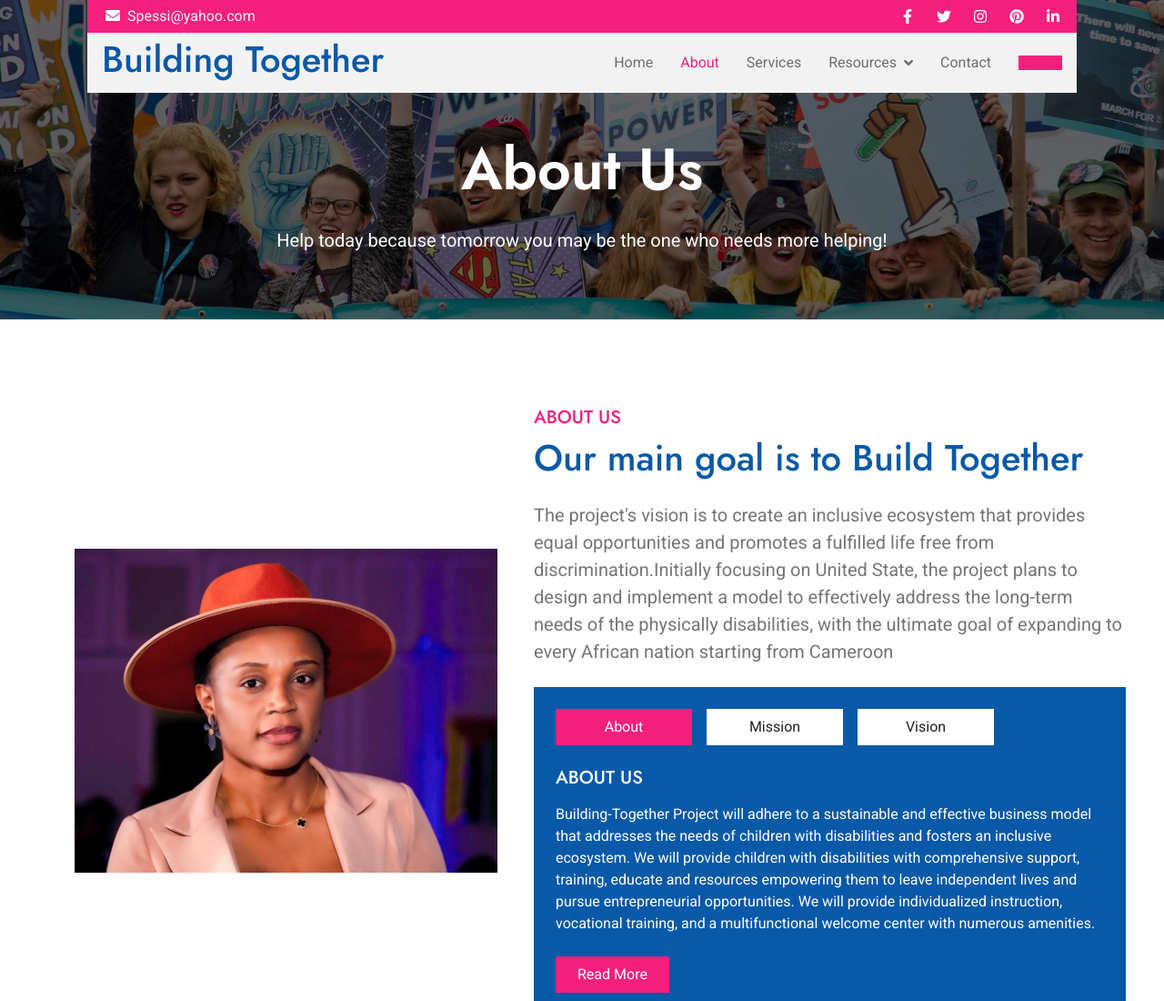
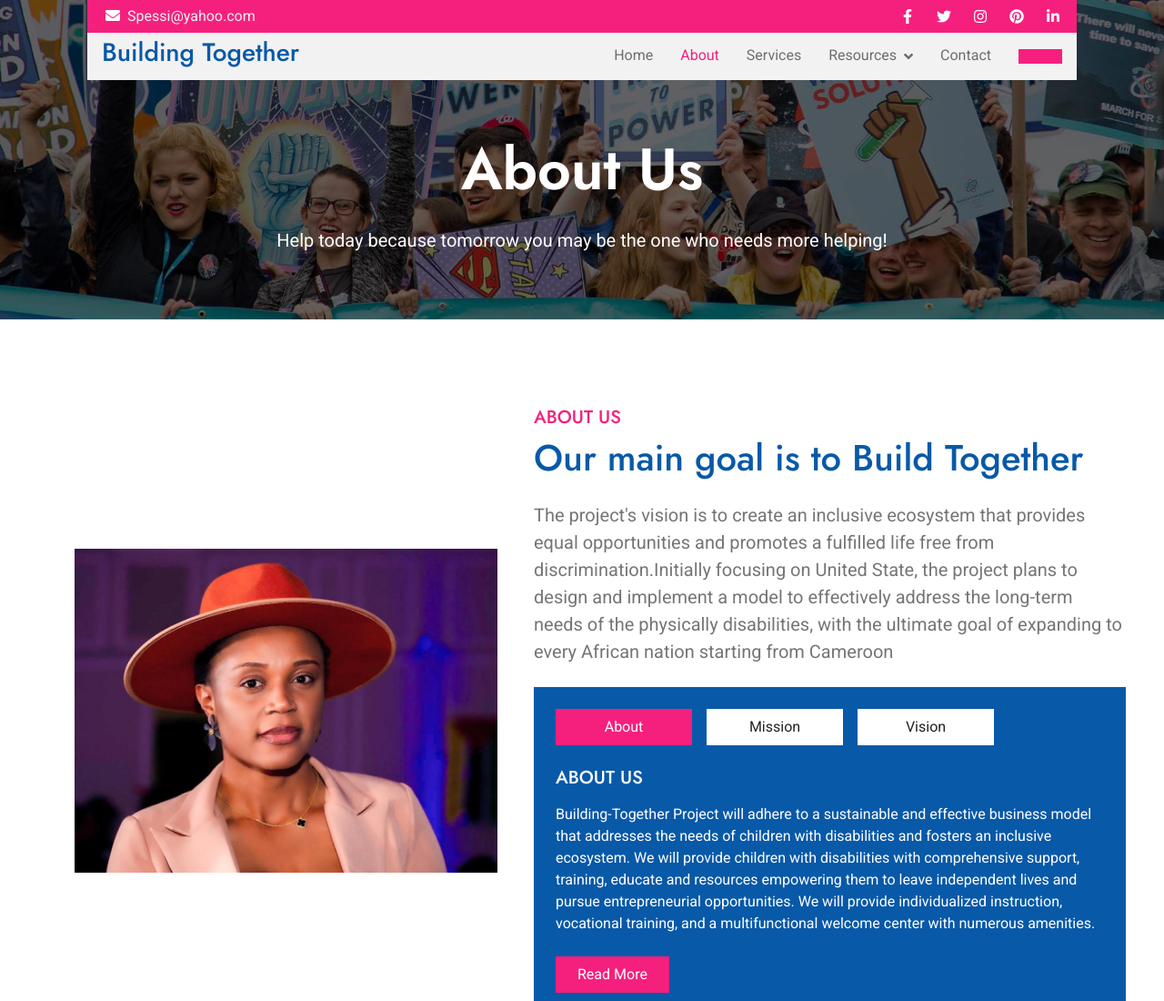
Before and after one commit to Kingxalpha/Building-together, a plain HTML site: page about.html in a window 1280 px wide. Shown: the top 1100 px of the page at 91% size. Drawn offline with nearby package versions, Linux system fonts and the light colour scheme.

Commit message:
text update

```diff
--- a/about.html
+++ b/about.html
@@ -64,7 +64,7 @@
                 </div>
                 <nav class="navbar navbar-light bg-light navbar-expand-xl">
                     <a href="/" class="navbar-brand ms-3">
-                        <h1 class=" logo display-9">Building Together</h1>
+                        <h3 class=" logo display-10">Building Together</h3>
                     </a>
                     <button class="navbar-toggler py-2 px-3 me-3" type="button" data-bs-toggle="collapse" data-bs-target="#navbarCollapse">
                         <span class="fa fa-bars logo"></span>
```
Also changed, not shown: contact.html (+1 -1 lines), financial.html (+1 -1 lines), gallery.html (+1 -1 lines), index.html (+1 -1 lines), marketanalysis.html (+1 -1 lines), marketingstrategy.html (+1 -1 lines), service.html (+1 -1 lines), volunteer.html (+1 -1 lines).
